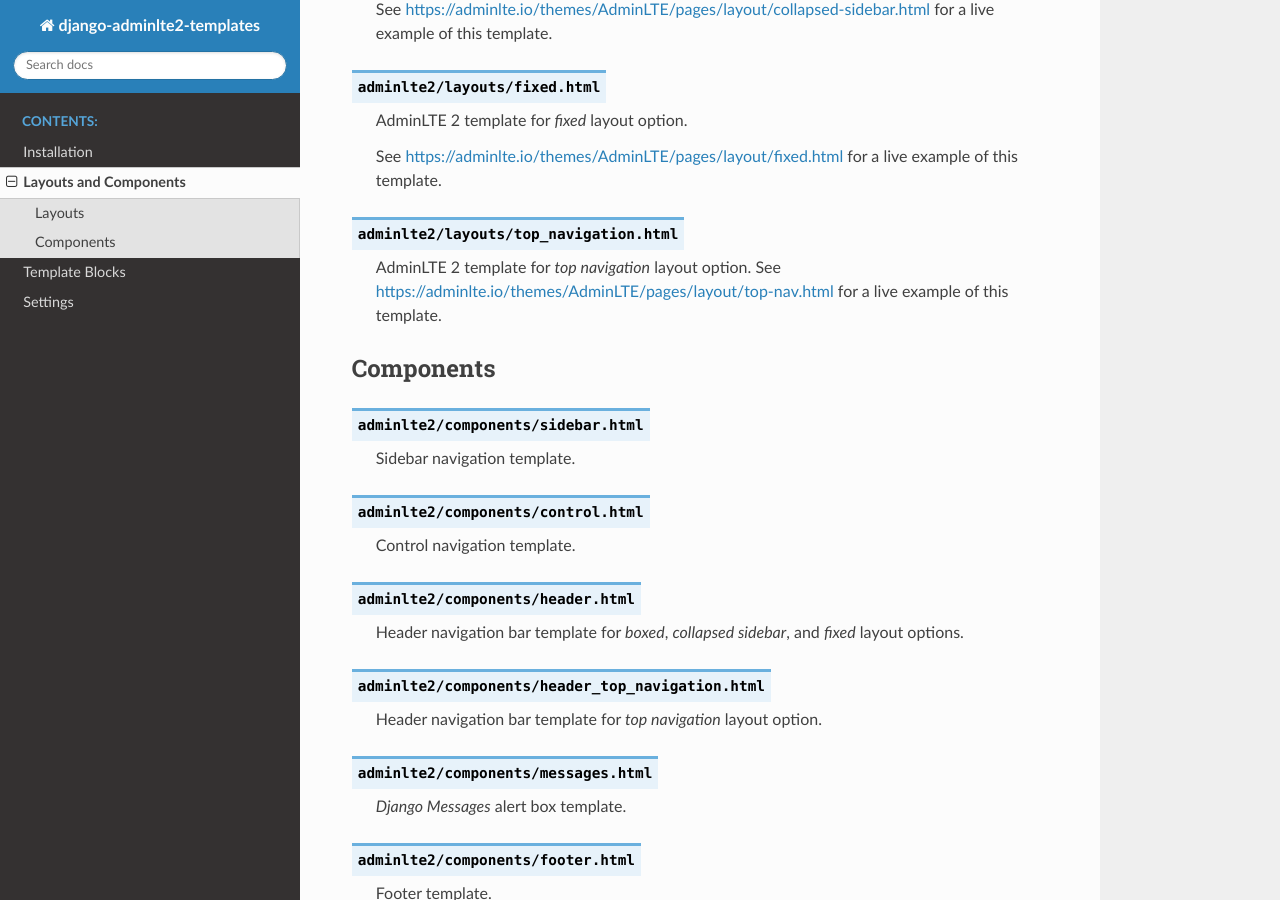
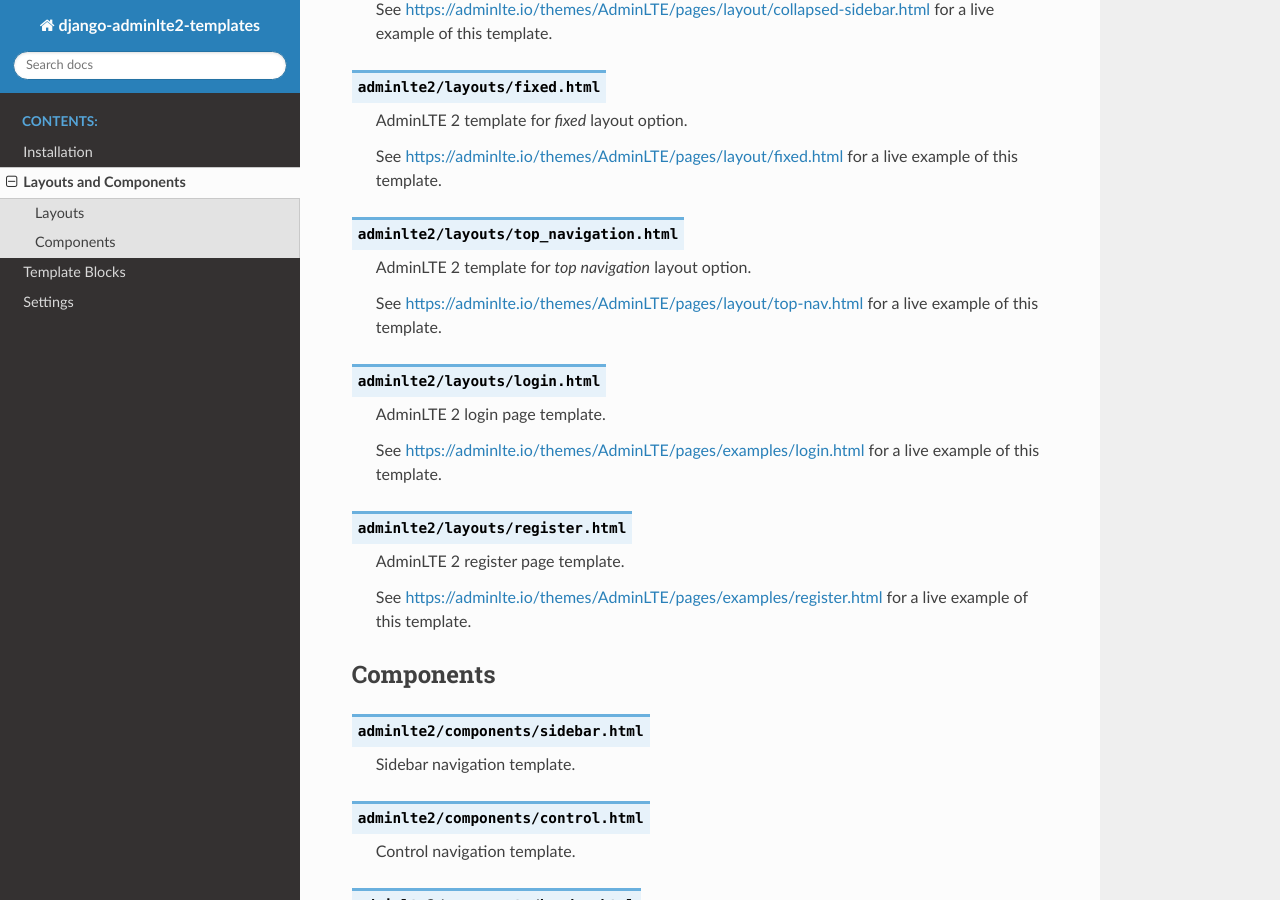
Before and after one commit to josemarimanio/django-adminlte2-templates, a Sphinx documentation site: the page built from docs/layouts_and_components.rst, in a window 1280 px wide and 900 px high, scrolled down 527 px. Built offline with Sphinx 7.4.7 and the Read the Docs theme 2.0.0, drawn with Linux system fonts in a browser that asks for light colours.

Commit message:
Updated 'docs' page 'Layouts and Components'. Added record for 'login' and 'register'.

```diff
--- a/docs/layouts_and_components.rst
+++ b/docs/layouts_and_components.rst
@@ -41,7 +41,24 @@
     :noindex:
 
     AdminLTE 2 template for *top navigation* layout option.
+
     See `https://adminlte.io/themes/AdminLTE/pages/layout/top-nav.html <https://adminlte.io/themes/AdminLTE/pages/layout/top-nav.html>`_ for a live example of this template.
+
+
+.. data:: adminlte2/layouts/login.html
+    :noindex:
+
+    AdminLTE 2 login page template.
+
+    See `https://adminlte.io/themes/AdminLTE/pages/examples/login.html <https://adminlte.io/themes/AdminLTE/pages/examples/login.html>`_ for a live example of this template.
+
+
+.. data:: adminlte2/layouts/register.html
+    :noindex:
+
+    AdminLTE 2 register page template.
+
+    See `https://adminlte.io/themes/AdminLTE/pages/examples/register.html <https://adminlte.io/themes/AdminLTE/pages/examples/register.html>`_ for a live example of this template.
 
 
 Components
```
